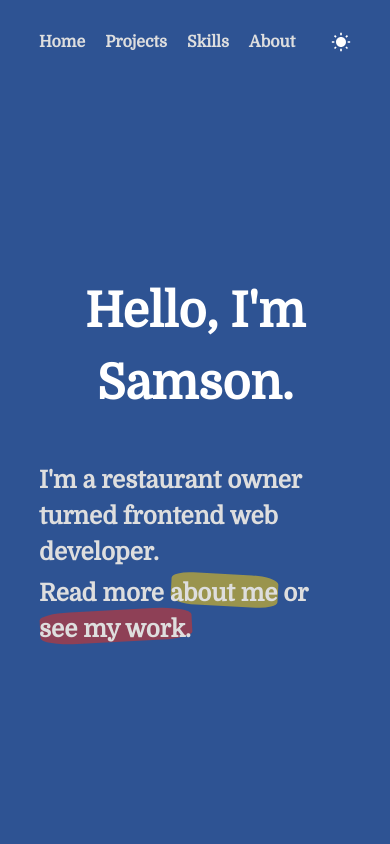
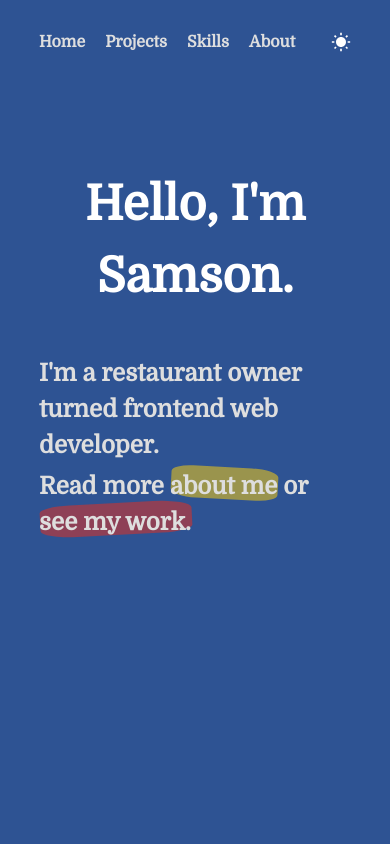
Before and after one commit to samsonc89/samson-react-portfolio, a React (Vite) app: page / in a window 390 px wide. Shown: the top 844 px of the page. Built offline with nearby package versions, Linux system fonts and the light colour scheme.

Commit message:
Change padding for home section

```diff
--- a/src/components/home/home.css
+++ b/src/components/home/home.css
@@ -1,6 +1,8 @@
 #home {
   height: 90vh;
-  justify-content: center;
+  padding-top: 25vh;
+  /* justify-content: center; */
+  position: relative;
 }
 
 #home > h2 {
@@ -40,6 +42,10 @@
 }
 
 @media screen and (max-width: 480px) {
+  #home {
+    padding-top: 10vh;
+  }
+
   #home > h2 {
     padding-left: 0;
   }
```
